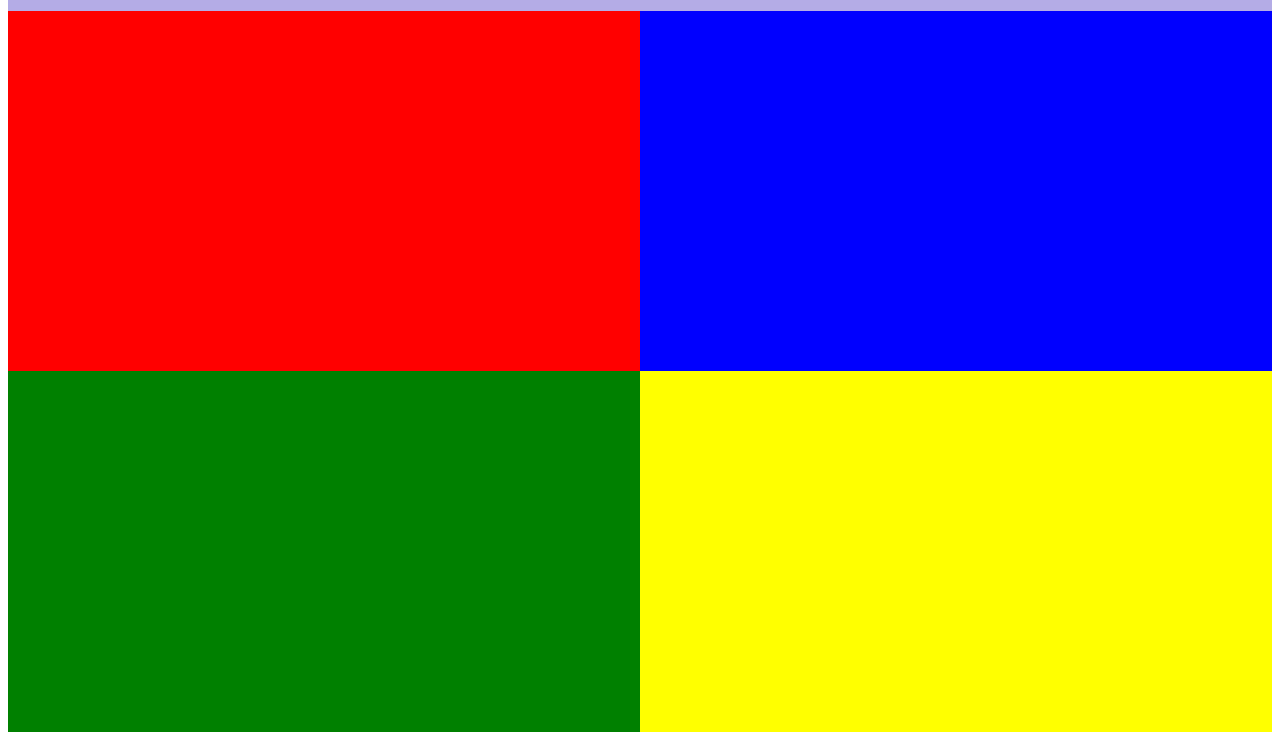
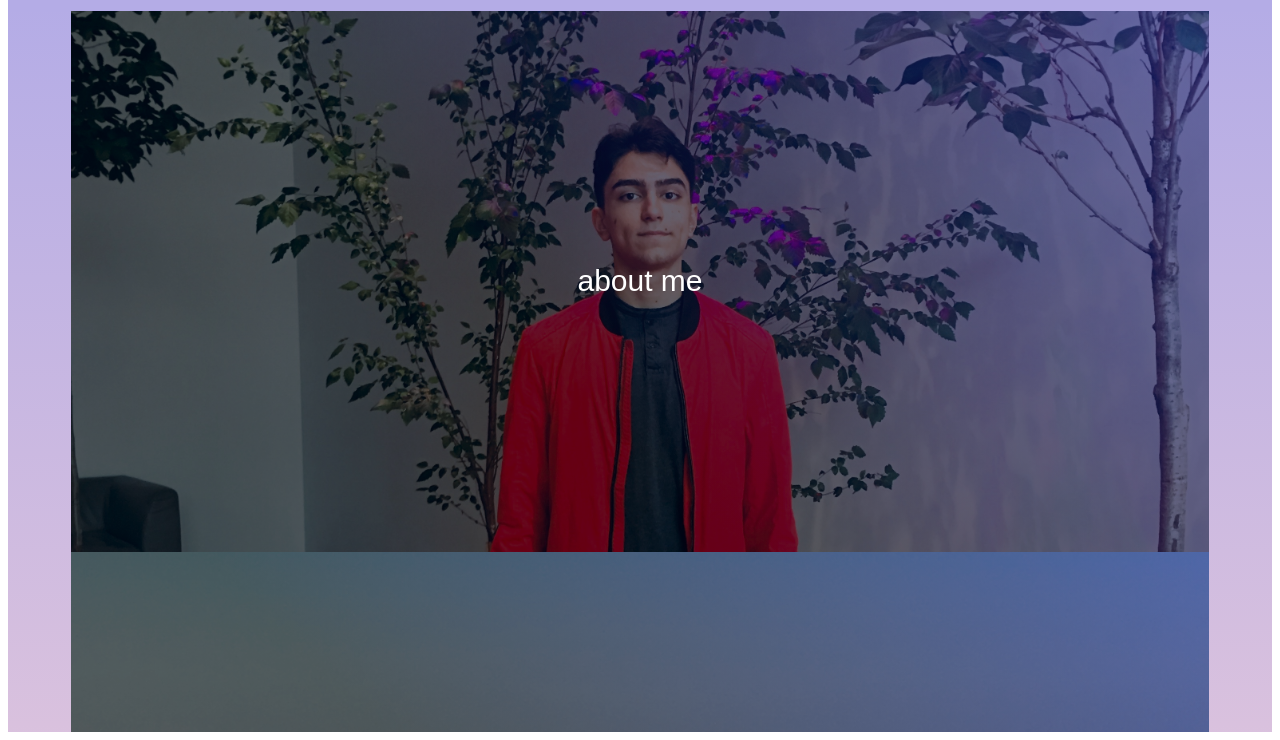
Before and after one commit to matthewbinshtok/matthewbinshtok.github.io, a plain HTML site: page index.html in a window 1280 px wide. Shown: the part 60-800 px from the top of the page. Drawn offline with Linux system fonts and the light colour scheme.

Commit message:
restructured layout, added picture files

```diff
--- a/index.html
+++ b/index.html
@@ -20,6 +20,9 @@
      <link rel="stylesheet" type="text/css" href="style.css">
 </head>
 <body>
+     <!-- <div class="background">
+          <img id="background-image" src="images/IMG_3568.jpg"> </img>
+     </div> -->
      <nav class="navbar">
           <div class="namecontainer">
                <p id="pagetitle"> Matthew Binshtok </p>
@@ -37,10 +40,17 @@
           </div>
      </nav>
      <div class="main-content">
-          <div class="pane" id="top-left-pane"> </div>
-          <div class="pane" id="top-right-pane"> </div>
-          <div class="pane" id="bottom-left-pane"> </div>
-          <div class="pane" id="bottom-right-pane"> </div>
+          <div class="pane" id="top-pane">
+               <div class="title-holder-centered">
+                    <p id="about-me"> about me </p>
+               </div>
+          </div>
+          <div class="pane" id="middle-pane">
+               <div class="title-holder-centered">
+                    <p id="my-travels"> my travels </p>
+               </div>
+          </div>
+          <div class="pane" id="bottom-pane"> </div>
      </div>
 </body>
 
--- a/style.css
+++ b/style.css
@@ -1,5 +1,17 @@
-nav{
-    height: 7%;
+/*.background {
+     height: 0%;
+     width: 100%;
+     background-position:center;
+     z-index: -1;
+}
+
+#background-image {
+     width: 100%;
+}*/
+
+nav {
+     height: 7%;
+     z-index: -1;
 }
 
 .navbar {
@@ -12,6 +24,7 @@ nav{
      width: 100%;
      height: 8%;
      background-color: rgb(106, 90, 205, 0.5);
+     z-index: 0;
 }
 
 .namecontainer {
@@ -40,38 +53,76 @@ nav{
      /* flex */
      display: flex;
      flex-direction: row;
+     justify-content: center;
      flex-wrap: wrap;
      /* div dimensions */
      width: 100%;
      height: 92%;
+     overflow: scroll;
+     /* background */
+     background: linear-gradient(rgb(106, 90, 205, 0.5), rgb(180, 132, 189, 0.5) );
+     z-index: 1;
 }
 
 .pane {
      /* pane dimensions */
-     width: 50%;
-     height: 50%;
+     width: 90%;
+     height: 75%;
 }
 
-#top-left-pane {
+#top-pane {
      /* flex */
      order: 1;
-     background-color: red;
+     display: flex;
+     justify-content: center;
+     align-items: center;
+     /* properties */
+     background: url("images/IMG_4153.jpg");
+     background-size: cover;
+     background-position: center;
 }
 
-#top-right-pane {
+.title-holder-centered {
+     display: flex;
+     justify-content: center;
+     width: 100%;
+     height: 100%;
+     background: linear-gradient(45deg, rgba(0,0,0,0.6) 40%, rgba(25,25,122,0.6));
+}
+
+#about-me {
+     color: white;
+     text-align: center;
+     font-family: sans-serif;
+     font-size: 30px;
+     font-weight: 150;
+     margin: auto;
+}
+
+#middle-pane {
      /* flex */
      order: 2;
-     background-color: blue;
+     display: flex;
+     justify-content: center;
+     align-items: center;
+     /* properties */
+     background: url("images/IMG_2043.jpg");
+     background-size: cover;
+     background-position: center;
 }
 
-#bottom-left-pane {
+#my-travels {
+     color: white;
+     text-align: center;
+     font-family: sans-serif;
+     font-size: 30px;
+     font-weight: 150;
+     margin: auto;
+}
+
+#bottom-pane {
      /* flex */
      order: 3;
      background-color: green;
+     margin-bottom: 5%;
 }
-
-#bottom-right-pane {
-     /* flex */
-     order: 4;
-     background-color: yellow;
-}
```
Also changed, not shown: images/IMG_2043.jpg (added), images/IMG_4027.jpg (added), images/IMG_4153.jpg (added), images/IMG_4471.jpg (added), 3 other files.
